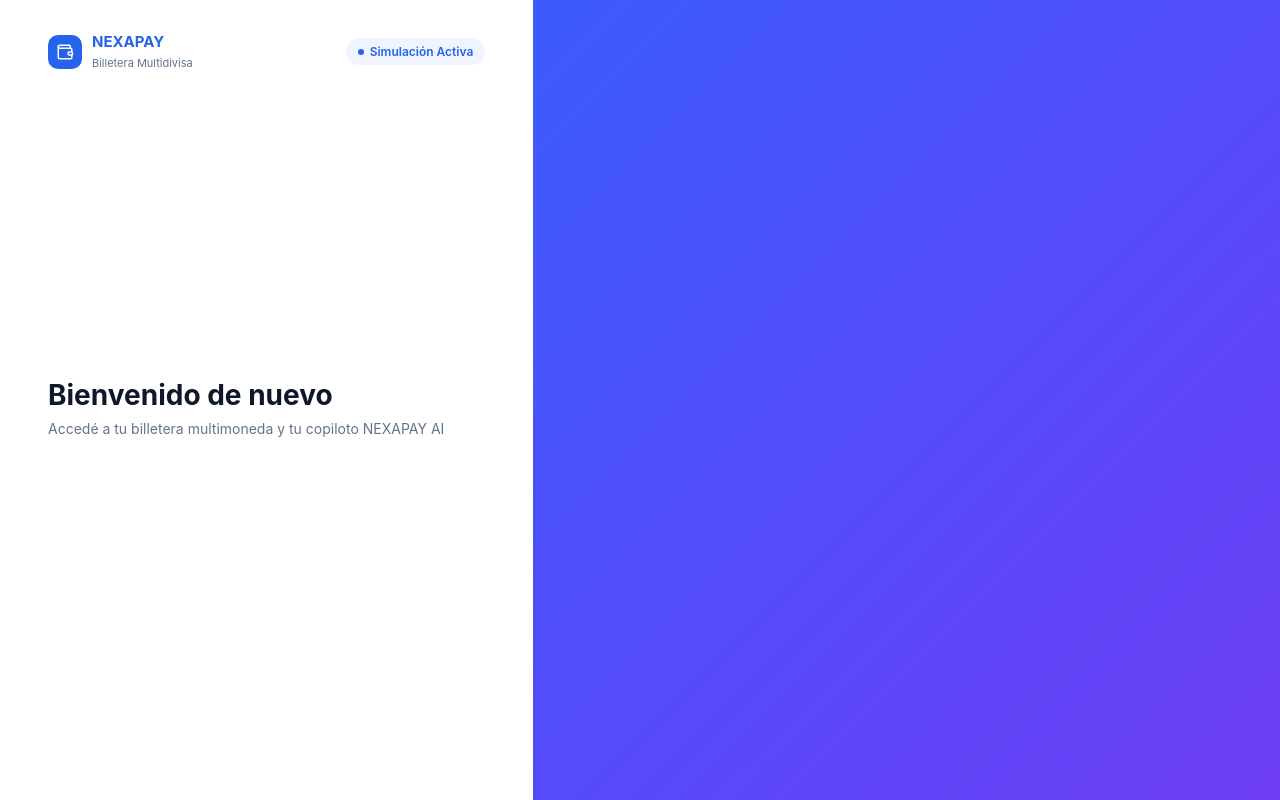
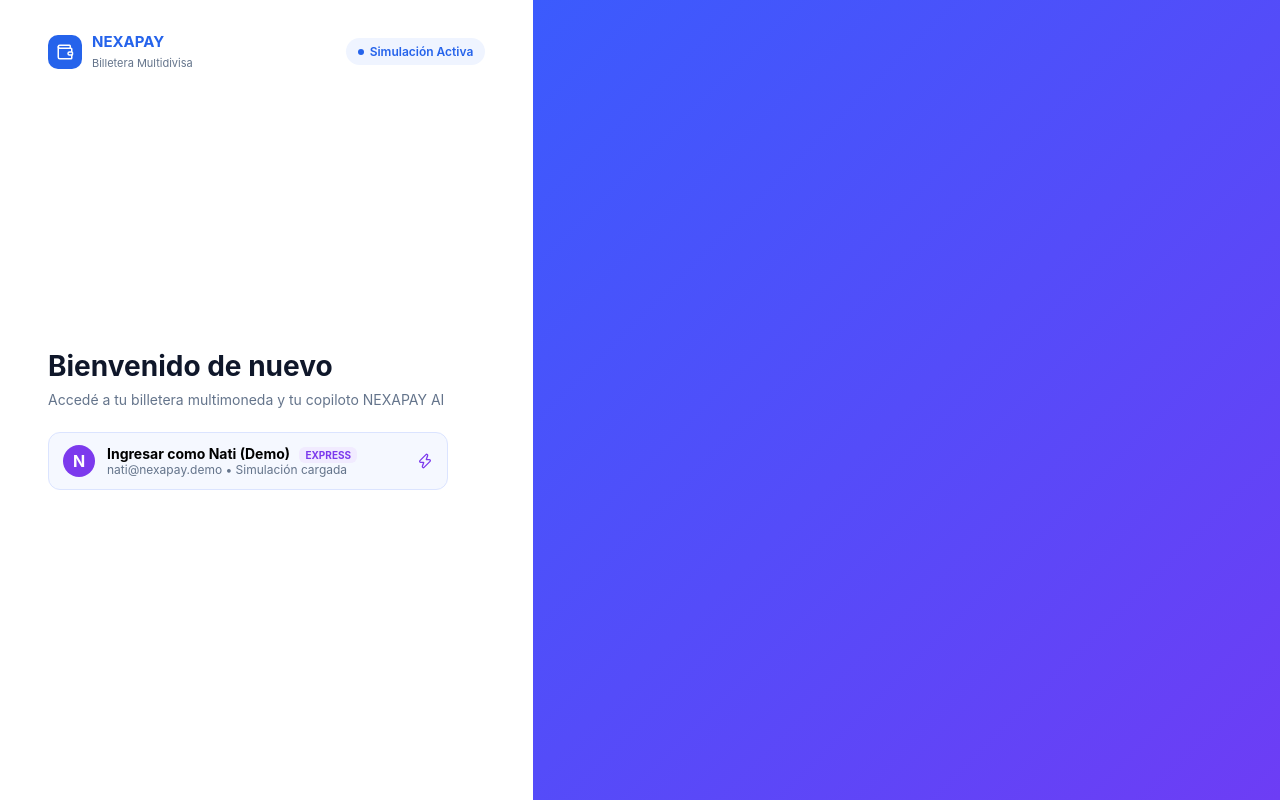
Before and after one commit to lNexapay/nexapay-frontend, a React (Vite) app: page /login in a window 1280 px wide. Built offline with nearby package versions, Linux system fonts and the light colour scheme.

Commit message:
Login: botón de acceso demo
Agrego el botón 'Ingresar como Nati (Demo)' que por ahora redirige a /inicio. Se conectará al backend más adelante.

```diff
--- a/src/pages/Login/Login.module.css
+++ b/src/pages/Login/Login.module.css
@@ -58,6 +58,65 @@
   background: var(--degradado);
 }
 
+.demo {
+  width: 100%;
+  display: flex;
+  align-items: center;
+  gap: 12px;
+  padding: 12px 14px;
+  border: 1px solid #dbe4ff;
+  background: #f5f8ff;
+  border-radius: var(--radio);
+  cursor: pointer;
+  text-align: left;
+  transition: border-color 0.2s;
+}
+
+.demo:hover {
+  border-color: var(--azul);
+}
+
+.avatar {
+  width: 32px;
+  height: 32px;
+  border-radius: 50%;
+  background: var(--violeta);
+  color: #fff;
+  display: grid;
+  place-items: center;
+  font-weight: 700;
+  flex-shrink: 0;
+}
+
+.demoTexto {
+  flex: 1;
+  display: flex;
+  flex-direction: column;
+}
+
+.demoTexto strong {
+  font-size: 14px;
+}
+
+.demoTexto em {
+  font-style: normal;
+  font-size: 10px;
+  color: var(--violeta);
+  background: #f1ebff;
+  padding: 2px 6px;
+  border-radius: 6px;
+  margin-left: 6px;
+}
+
+.demoTexto small {
+  font-size: 12px;
+  color: var(--texto-suave);
+}
+
+.demoIcono {
+  color: var(--violeta);
+}
+
 /* Mobile: se oculta el panel de la derecha */
 @media (max-width: 900px) {
   .pagina { grid-template-columns: 1fr; }
--- a/src/pages/Login/Login.tsx
+++ b/src/pages/Login/Login.tsx
@@ -1,7 +1,11 @@
+import { useNavigate } from 'react-router-dom'
+import { Zap } from 'lucide-react'
 import Logo from '../../components/Logo/Logo'
 import styles from './Login.module.css'
 
 export default function Login() {
+  const navigate = useNavigate()
+
   return (
     <div className={styles.pagina}>
       <section className={styles.formulario}>
@@ -17,6 +21,17 @@ export default function Login() {
           <p className={styles.subtitulo}>
             Accedé a tu billetera multimoneda y tu copiloto NEXAPAY AI
           </p>
+
+          <button type="button" className={styles.demo} onClick={() => navigate('/inicio')}>
+            <span className={styles.avatar}>N</span>
+            <span className={styles.demoTexto}>
+              <strong>
+                Ingresar como Nati (Demo) <em>EXPRESS</em>
+              </strong>
+              <small>nati@nexapay.demo • Simulación cargada</small>
+            </span>
+            <Zap size={16} className={styles.demoIcono} />
+          </button>
         </div>
       </section>
 
```
